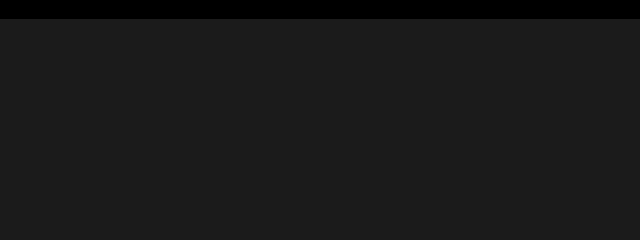
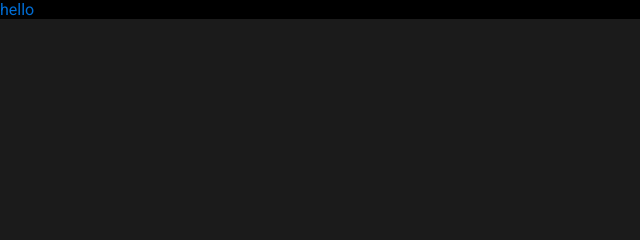
Before and after one commit to HANNIEL21/morden-UI, a website: page index.html in a window 1280 px wide. Shown: the top 240 px of the page, 0-640 px from the left. Drawn offline with Linux system fonts and the light colour scheme.

Commit message:
font style

```diff
--- a/index.html
+++ b/index.html
@@ -13,7 +13,7 @@
     </header>
     <main class="bg-secondary-3dark min-vh-50">
         <div class="container">
-            <p>hello</p>
+            <p class="text-primary">hello</p>
         </div>
     </main>
 </body>
```
Also changed, not shown: sass/fonts/-fontStyle.scss (added).
